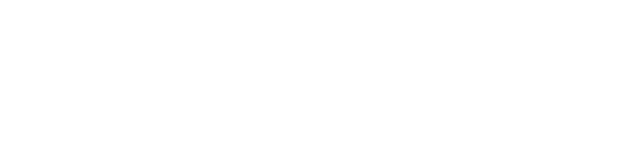
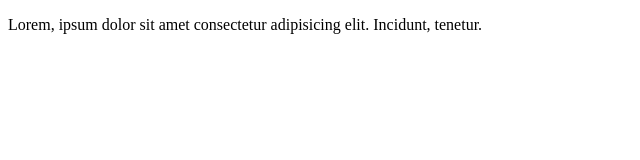
Before and after one commit to Amit-Sharma-1234/myprojectbyMysirg, a plain HTML site: page index.html in a window 1280 px wide. Shown: the whole page, without its empty margins (0-640 px from the left). Drawn offline with Linux system fonts and the light colour scheme.

Commit message:
paragraph added

```diff
--- a/index.html
+++ b/index.html
@@ -5,5 +5,10 @@
     <meta name="viewport" content="width=device-width, initial-scale=1.0" />
     <title>Document</title>
   </head>
-  <body></body>
+  <body>
+    <p>
+      Lorem, ipsum dolor sit amet consectetur adipisicing elit. Incidunt,
+      tenetur.
+    </p>
+  </body>
 </html>
```
